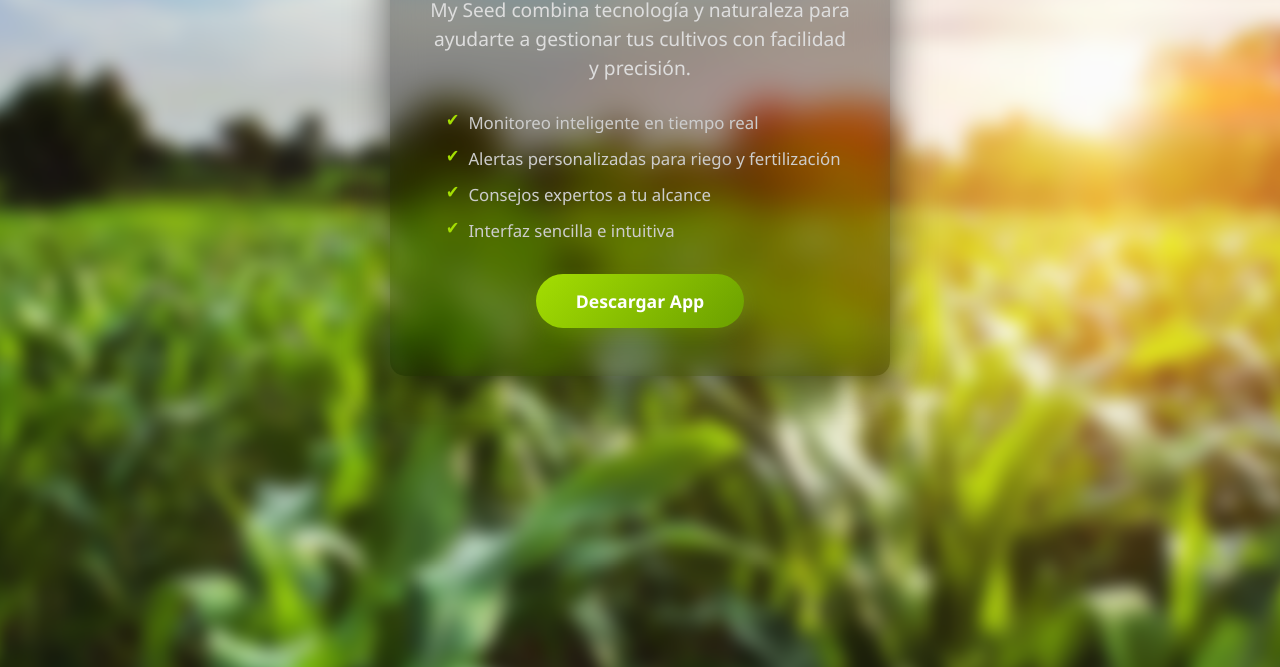
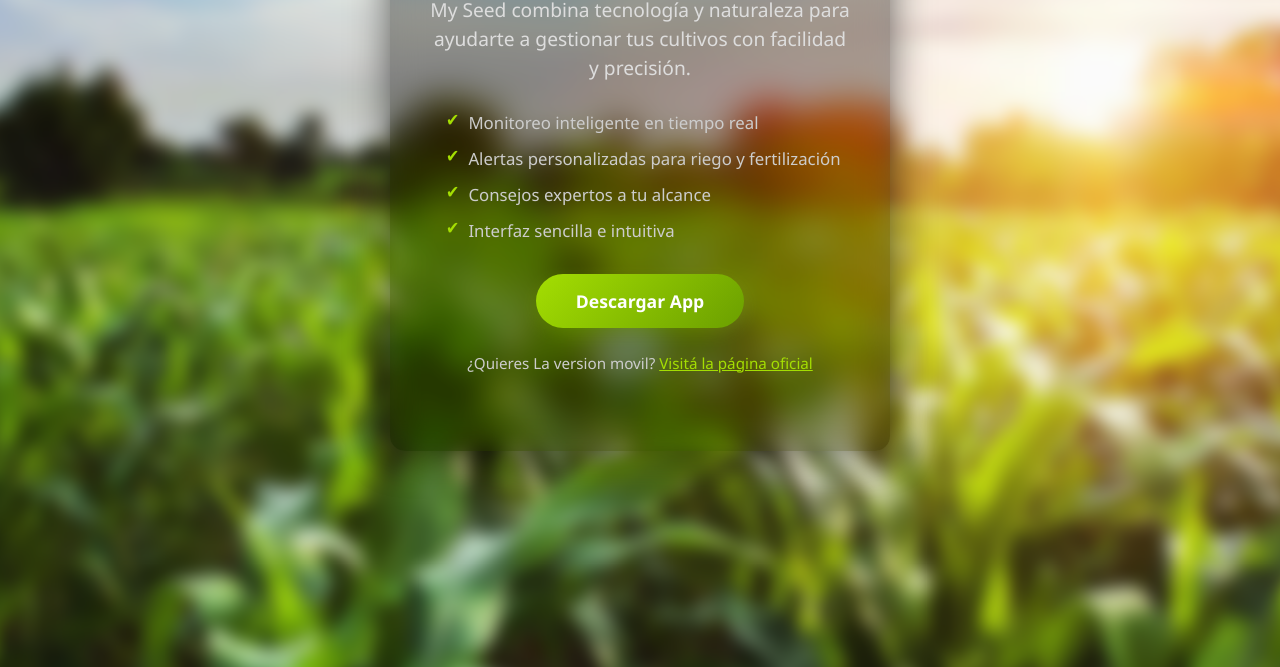
Before and after one commit to 1myseed/myseed, a plain HTML site: page index.html in a window 1280 px wide. Shown: the part 133-800 px from the top of the page. Drawn offline with Linux system fonts and the light colour scheme.

Commit message:
Update index.html

```diff
--- a/index.html
+++ b/index.html
@@ -101,6 +101,22 @@
       box-shadow: 0 10px 25px #a4de0444;
       transform: translateY(-3px);
     }
+
+    .link-extra {
+      margin-top: 1.5rem;
+      font-size: 0.95rem;
+      color: #ccc;
+    }
+
+    .link-extra a {
+      color: #a4de02;
+      text-decoration: underline;
+      transition: color 0.2s;
+    }
+
+    .link-extra a:hover {
+      color: #caff00;
+    }
   </style>
 </head>
 <body>
@@ -116,7 +132,12 @@
       <li>Consejos expertos a tu alcance</li>
       <li>Interfaz sencilla e intuitiva</li>
     </ul>
-    <a class="download-button" href="https://github.com/1myseed/myseed/releases/download/1.0.0/My.Seed.Setup.1.0.0.exe" target="_blank" rel="noopener noreferrer">Descargar App</a>
+    <a class="download-button" href="ruta/a/tu/app.apk" download>Descargar App</a>
+
+    <p class="link-extra">
+      ¿Quieres La version movil?
+      <a href="https://1myseed.github.io/myseedapp/" target="_blank">Visitá la página oficial</a>
+    </p>
   </div>
 
 </body>
```
